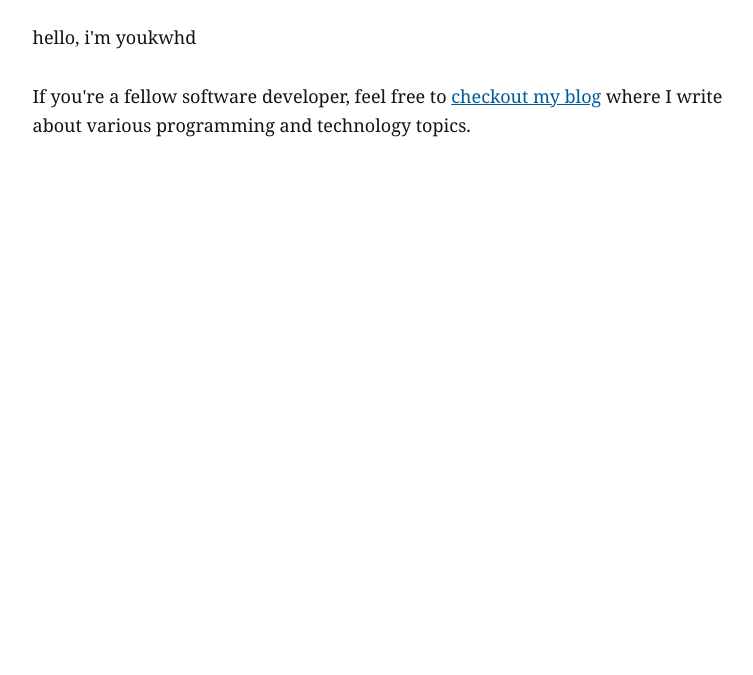
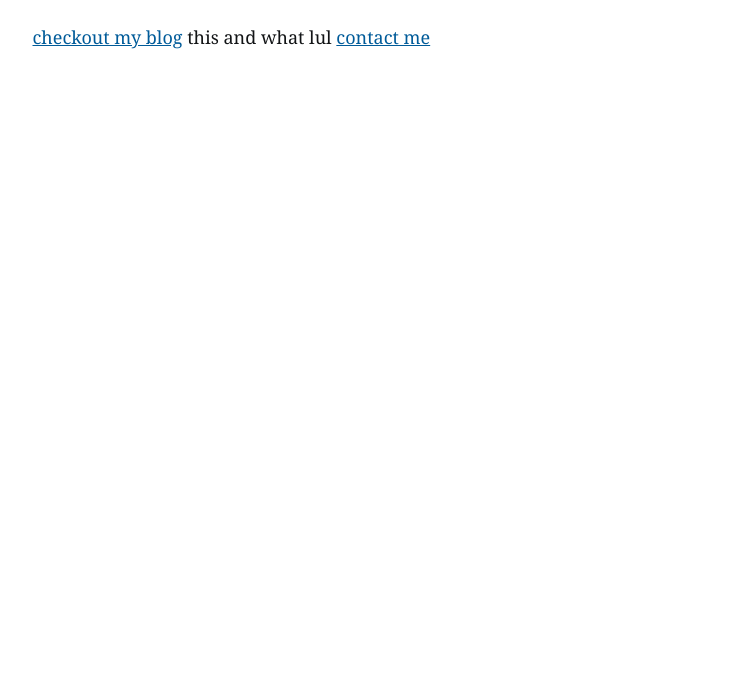
Before and after one commit to youkwhd/youkwhd.com, a Gatsby site: page / in a window 1280 px wide. Shown: the part 125-800 px from the top of the page, without its empty margins (252-1005 px from the left). Built offline with nearby package versions, Linux system fonts and the light colour scheme; Gatsby itself is replaced by a stand-in of ours.

Commit message:
rewrite index

```diff
--- a/src/pages/index.jsx
+++ b/src/pages/index.jsx
@@ -11,7 +11,7 @@ const Home = ({ data, location }) => {
 		<Layout location={location} title={siteTitle}>
 			<Seo title="Home" />
 			<article className="local-article">
-				<p>hello, i'm youkwhd <br /> <br /> If you're a fellow software developer, feel free to <Link to="/blog/">checkout my blog</Link> where I write about various programming and technology topics.</p>
+				<p><Link to="/blog/">checkout my blog</Link> this and what lul <Link to="/contact/">contact me</Link></p>
 			</article>
 		</Layout>
 	);
```
